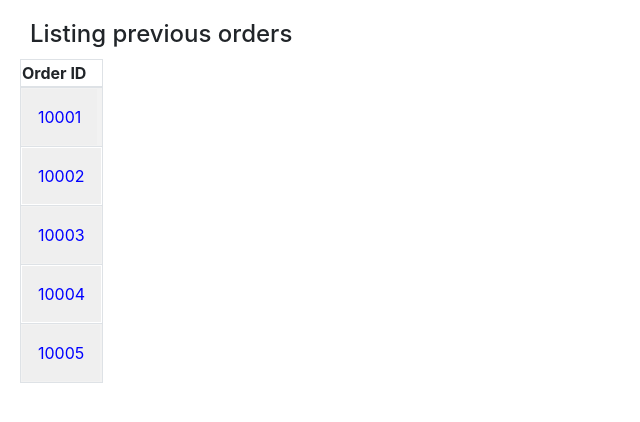
After one commit to DAT210/Reviews, a Flask app: page /do_review/history/1/ in a window 1280 px wide. The commit adds this page. Shown: the top 422 px of the page, without its empty margins (0-640 px from the left). Run offline with Flask 2, Linux system fonts and the light colour scheme; some libraries are stand-ins or nearby versions.

Commit message:
Created frontend for order history

```diff
--- a/frontend/static/css/reviews.css
+++ b/frontend/static/css/reviews.css
@@ -55,3 +55,38 @@ h1 { font-size: 1.5em; margin: 10px; }
 .jumbotron{
   height: 1000px;
 }
+
+
+
+
+.dropbtn {
+  color: blue;
+  padding: 16px;
+  font-size: 16px;
+  border: none;
+  cursor: pointer;
+}
+
+
+.dropdown {
+  position: relative;
+  display: inline-block;
+}
+
+.dropdown-content {
+  display: none;
+  position: relative;
+  background-color: #f1f1f1;
+  width: 300px;
+  overflow: auto;
+  z-index: 1;
+}
+
+.dropdown-content a {
+  color: black;
+  padding: 12px 16px;
+  text-decoration: none;
+  display: block;
+}
+
+.show {display: block;}
--- /dev/null
+++ b/frontend/static/js/reviews.js
@@ -0,0 +1,19 @@
+
+            function clickFunction() {
+                document.getElementById("myDropdown").classList.toggle("show");
+            }
+
+
+            window.onclick = function(event) {
+              if (!event.target.matches('.dropbtn')) {
+
+                var dropdowns = document.getElementsByClassName("dropdown-content");
+                var i;
+                for (i = 0; i < dropdowns.length; i++) {
+                  var openDropdown = dropdowns[i];
+                  if (openDropdown.classList.contains('show')) {
+                    openDropdown.classList.remove('show');
+                  }
+                }
+              }
+            }
--- a/frontend/templates/dummy.html
+++ b/frontend/templates/dummy.html
@@ -1,4 +1,3 @@
-
 <!DOCTYPE html>
 <html>
 <head>
@@ -6,11 +5,9 @@
     <meta http-equiv="X-UA-Compatible" content="IE=edge">
     <title>Review added to database</title>
     <meta name="viewport" content="width=device-width, initial-scale=1">
-    <link rel="stylesheet" type="text/css" media="screen" href="main.css" />
-    <script src="main.js"></script>
 </head>
 <body>
-    <div>hei</div>
+    <div>ERROR</div>
     <p>{{ status }}</p>
 </body>
 </html>
--- /dev/null
+++ b/frontend/templates/history.html
@@ -0,0 +1,44 @@
+<!DOCTYPE html>
+<html>
+<head>
+    <meta charset="utf-8" />
+    <meta http-equiv="X-UA-Compatible" content="IE=edge">
+    <title>Order history</title>
+    <meta name="viewport" content="width=device-width, initial-scale=1">
+    <link rel="stylesheet" href="https://maxcdn.bootstrapcdn.com/bootstrap/4.1.0/css/bootstrap.min.css">
+    <script src="https://ajax.googleapis.com/ajax/libs/jquery/3.3.1/jquery.min.js"></script>
+    <script src="https://cdnjs.cloudflare.com/ajax/libs/popper.js/1.14.0/umd/popper.min.js"></script>
+    <script src="https://maxcdn.bootstrapcdn.com/bootstrap/4.1.0/js/bootstrap.min.js"></script>
+
+    <link rel="stylesheet" href="{{url_for('static' , filename='css/reviews.css')}}">
+    <script src="/static/js/reviews.js"></script>
+</head>
+<body>
+    <h1>Listing previous orders</h1>
+    <table class="table-bordered table-striped">
+        <thead>
+            <tr>
+                <th>Order ID</th>
+            </tr>
+        </thead>
+        <tbody>
+            {% for order in previous_orders %}
+            <tr>
+                <td>
+                    <button onclick="clickFunction()" class="dropbtn">{{order.order_id}}</button></td>
+                    <div id="myDropdown" class="dropdown-content">
+
+                            <ul>
+                                <li>Test1</li>
+                                <li>Test2 {{order.order_id}}</li>
+                            </ul>
+
+                        </div>
+                </td>
+            </tr>
+            {% endfor %}
+        </tbody>
+</table>
+
+</body>
+</html>
--- a/frontend/views.py
+++ b/frontend/views.py
@@ -1,16 +1,48 @@
 from flask import (
-	Flask, g, jsonify, make_response, request, Blueprint, render_template, redirect
+	Flask, g, jsonify, make_response, request, Blueprint, render_template, redirect, url_for
 )
 import json
 import requests
 from frontend.forms import ReviewForm
 from jinja2 import TemplateNotFound
 
-bp = Blueprint('api',__name__,url_prefix='/form', template_folder='templates')
+bp = Blueprint('api',__name__,url_prefix='/do_review', template_folder='templates')
+'''
+@bp.route("/history/<string:customer_id>/", methods=['GET'])
+def show_history(customer_id):
+    previous_orders = None
+    if request.method == 'GET':
+        response = requests.api.get(f"http://review_api:80/api/1.0/reviews/{meal_id}/", timeout=10.0) #skal være request til orders, trenger en metode som tar inn customer ID og returner alle ordre
+        if response.status_code is 200:
+            previous_orders = response.json()['data']['previous_orders']
+            return render_template("history.html", previous_orders=previous_orders)
+        else:
+            return "wrong"
+    else:
+        return "Wrong response method"
+'''
 
-@bp.route("/<string:meal_id>/", methods=['POST', 'GET'])
+@bp.route("/history/<string:customer_id>/", methods=['GET'])
+def show_history(customer_id):
+    if request.method == 'GET':
+        previous_orders = []
+        meals = []
+        for i in range (10001, 10006):
+            previous_orders.append({
+            "order_id" : i
+
+        })
+
+        return render_template("history.html", previous_orders=previous_orders, meals = meals)
+    else:
+        return "Wrong response method"
+
+
+
+@bp.route("/form/<string:meal_id>/", methods=['POST', 'GET'])
 def show_form(meal_id):
     form = ReviewForm()
+    review = None
     if request.method == 'GET':
         response = requests.api.get(f"http://review_api:80/api/1.0/reviews/{meal_id}/", timeout=10.0)
         if response.status_code is 200:
@@ -37,15 +69,15 @@ def show_form(meal_id):
             }
             api_response = requests.api.patch("http://review_api:80/api/1.0/reviews/", json=response)
             if len(form.comments.data) > 255:
-                return "Don't fuck with the html"
+                return render_template("review.html", form = form, review=review)
 
             try:
                 status = api_response.json().get('status')
             except json.decoder.JSONDecodeError as err:
-                return render_template("dummy.html", status=err)
+                return render_template("review.html", status=err)
 
             if status == 'success':
-                return render_template("dummy.html", status=status) #skal være Redirect til order history
+                return redirect(url_for("api.show_history", customer_id="1")) #skal være history/x, hvor x er riktig customer_id
 
 
         return render_template("review.html", form=form)
--- a/reviews/review.py
+++ b/reviews/review.py
@@ -108,7 +108,7 @@ class Comment():
 		cursor = db.cursor()
 		try:
 			sql = "INSERT INTO reviews_db.review_comments (meal_id, rating, comment) VALUES (%s, %s, %s);"
-			cursor.execute(sql, (some, the_id, rating, comment,))
+			cursor.execute(sql, (the_id, rating, comment,))
 			db.commit()
 			return cursor.rowcount
 		except mysql.connector.Error as err:
```
